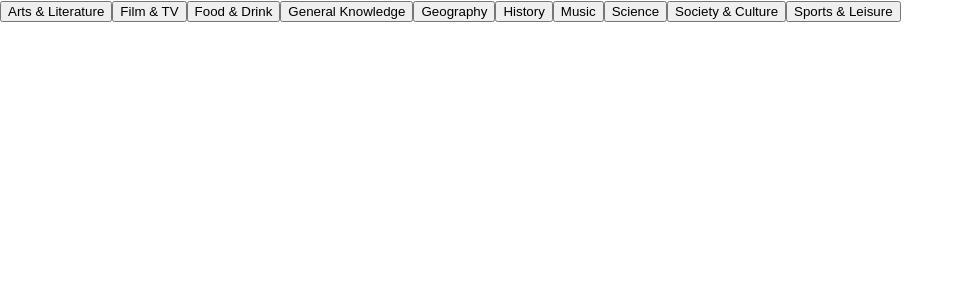
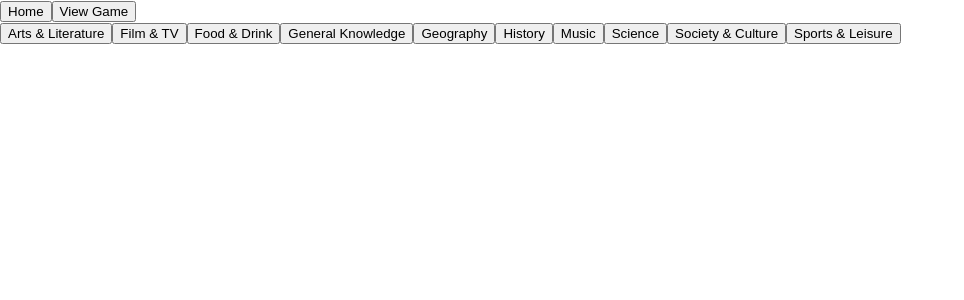
Before and after one commit to gjax78/trivia-night, a React (Create React App) app: page / in a window 1280 px wide. Shown: the top 300 px of the page, without its empty margins (0-964 px from the left). Built offline with nearby package versions, Linux system fonts and the light colour scheme.

Commit message:
Add Header to App

```diff
--- a/src/components/App/App.tsx
+++ b/src/components/App/App.tsx
@@ -7,6 +7,10 @@ import Questions from '../Questions/Questions';
 import Categories from '../Categories/Categories';
 import { Route, Switch } from 'react-router-dom';
 import Game from '../Game/Game';
+import Header from '../Header/Header'
+
+
+
 
 export interface QuestionsType {
   questionsProp: QuestionDataType[]
@@ -34,12 +38,15 @@ const App = () => {
   return (
     <Switch>
       <Route exact path='/'>
+        <Header />
         <Categories fetchCat={fetchCategory}/>
       </Route>
       <Route exact path='/questions'>
+        <Header />
         <Questions questionsProp={questionsState}/>
       </Route>
       <Route exact path='/game'>
+        <Header />
         <Game />
       </Route>
     </Switch>
```
